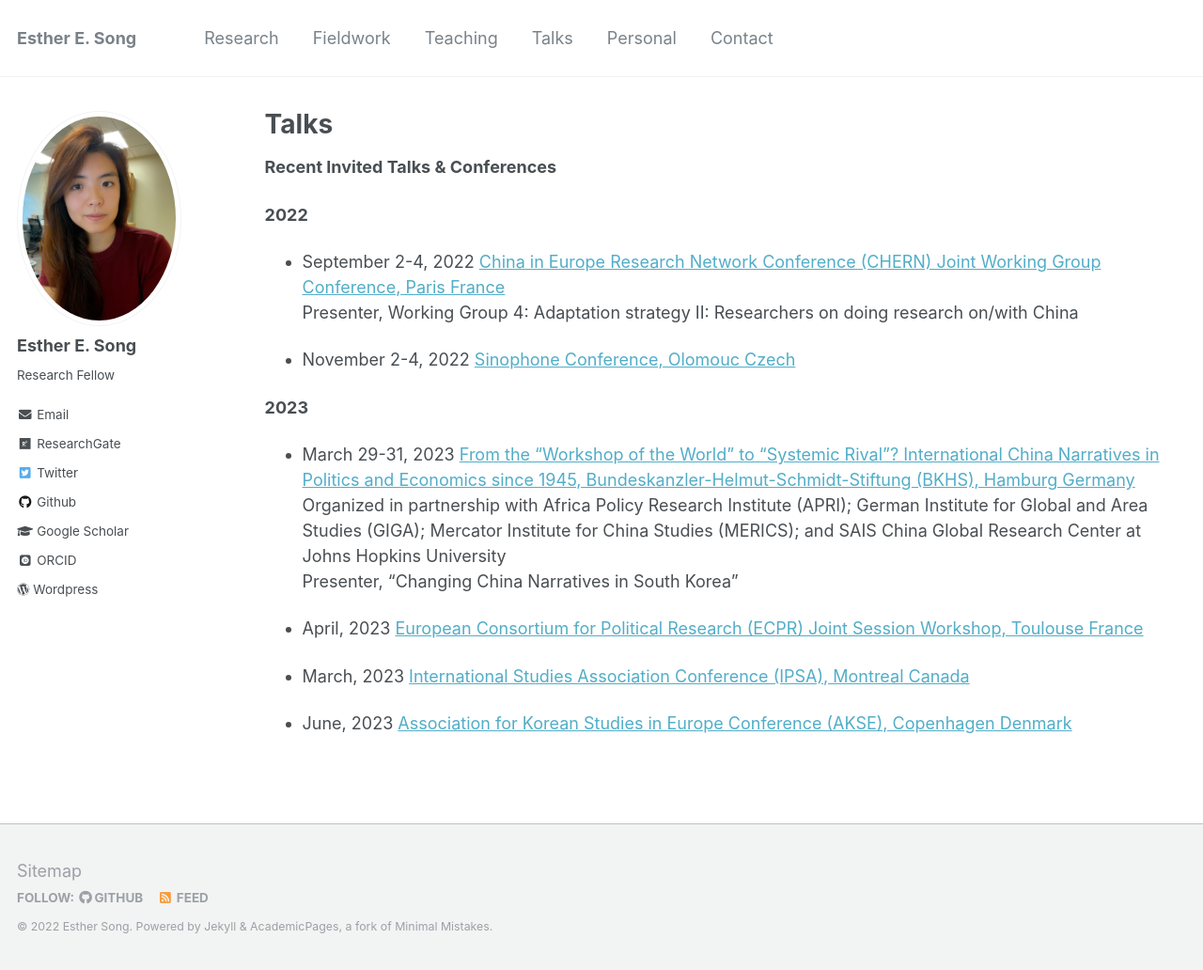
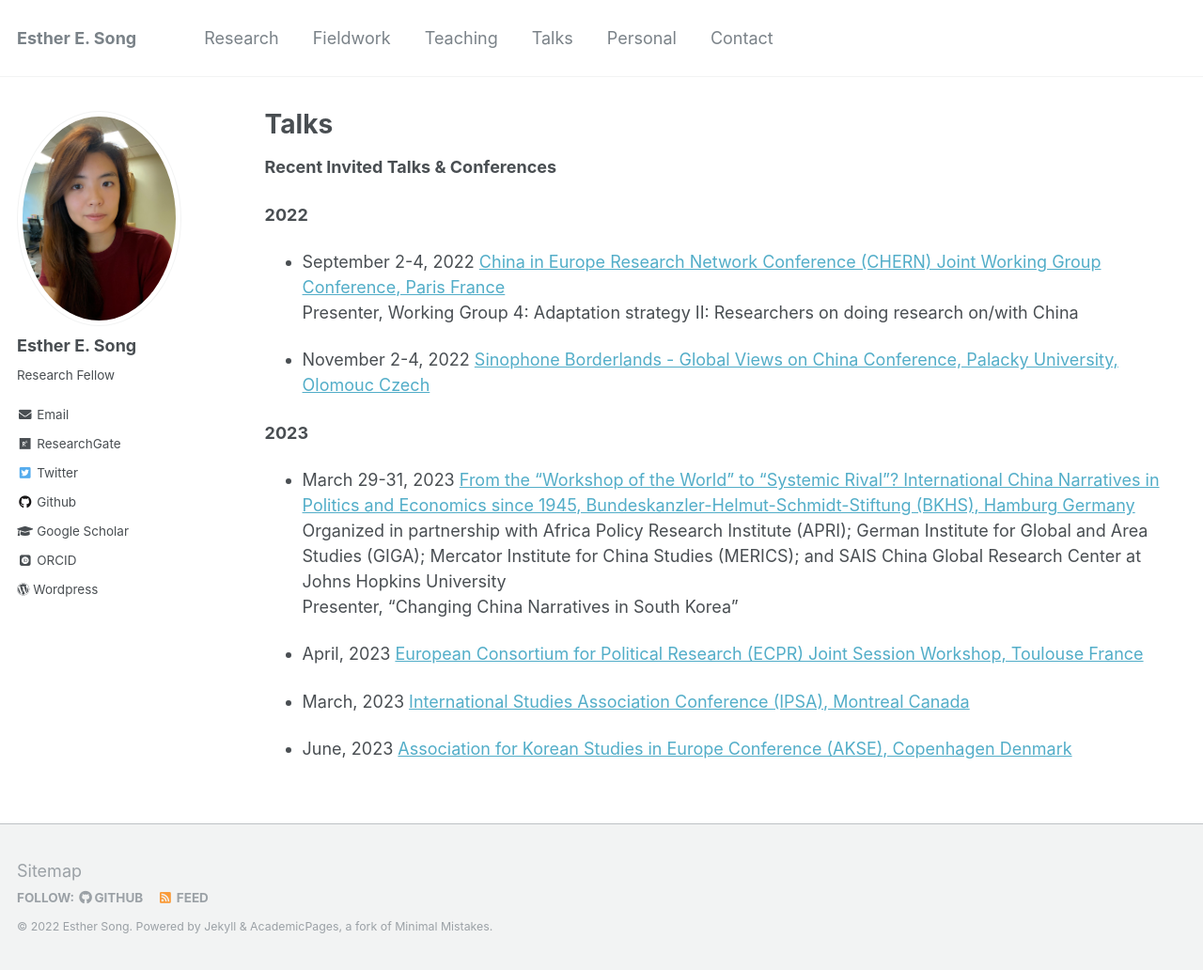
Before and after one commit to ehsong/ehsong.github.io, a Jekyll site: the page built from _pages/talks.md, in a window 1280 px wide and 1032 px high. Shown: the whole window at 94% size. Built offline with Jekyll 4.4.1, drawn with Linux system fonts in a browser that asks for light colours; some web fonts are replaced.

Commit message:
Update talks.md

```diff
--- a/_pages/talks.md
+++ b/_pages/talks.md
@@ -14,7 +14,7 @@ author_profile: true
 - September 2-4, 2022 [China in Europe Research Network Conference (CHERN) Joint Working Group Conference, Paris France](https://china-in-europe.net/chern-joint-working-group-conference-in-september-2022-at-inalco-paris/)
 Presenter, Working Group 4: Adaptation strategy II: Researchers on doing research on/with China
 
-- November 2-4, 2022 [Sinophone Conference, Olomouc Czech](https://sinofon.cz/surveys/)
+- November 2-4, 2022 [Sinophone Borderlands - Global Views on China Conference, Palacky University, Olomouc Czech](https://sinofon.cz/surveys/)
 
 **2023**
 
```
